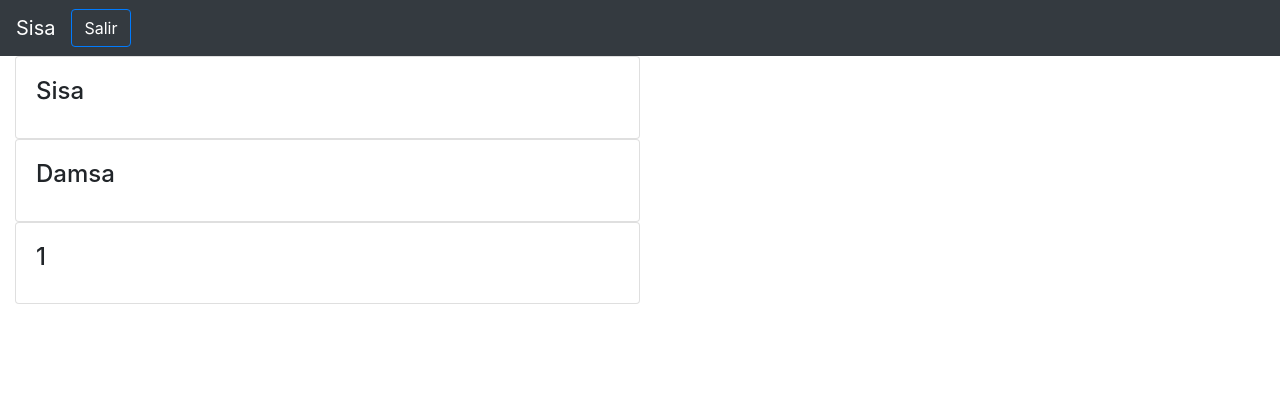
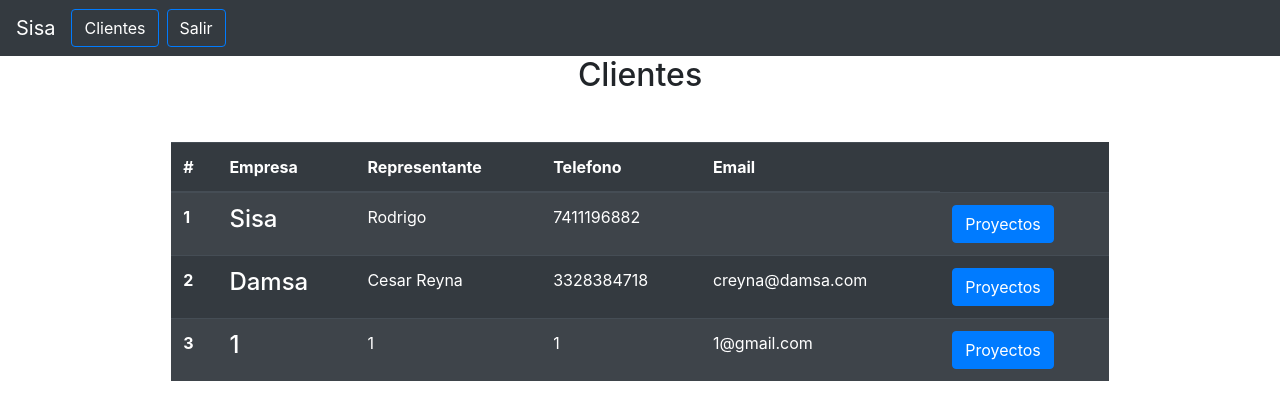
Before and after one commit to RoodrigoRoot/Projects-Sisa, a Django app: page /clientes/ in a window 1280 px wide. Shown: the top 420 px of the page. Run offline with Django 3.2, Linux system fonts and the light colour scheme; a user stored in the database is signed in; data comes from the database, SQL or seed files in the repository; both versions use the stored data as it was after the commit; some libraries are stand-ins or nearby versions.

Commit message:
Table customer Finished

```diff
--- a/Customer/models.py
+++ b/Customer/models.py
@@ -8,7 +8,8 @@ class Customer(models.Model):
     name_bussines = models.CharField(("Empresa"), blank=False, max_length=15)
     representative = models.CharField(("Representante"), max_length=50)
     phone = models.CharField(("Telefono"), max_length=15)
-
+    email = models.EmailField(max_length=200)
+    created_at = models.DateField(auto_now=True, auto_now_add=False)
     def __str__(self):
         return self.name_bussines
 
--- a/Customer/templates/customer_list.html
+++ b/Customer/templates/customer_list.html
@@ -2,17 +2,33 @@
 
 {% block content %}
 <div class="">
-        {% for customer in customer_list %}
-            <div class="w-50" >
+    <p class="h2 text-center mb-5">Clientes</p>
+    <table class="table table-dark table-striped table-hover  mx-auto w-75">
+        <thead>
+            <tr>
+                <th scope="col">#</th>
+                <th scope="col">Empresa</th>
+                <th scope="col">Representante</th>
+                <th scope="col">Telefono</th>
+                <th scope="col">Email</th>
+            </tr>
+        </thead>
+        <tbody>
 
-                <div class="card">
-                    <div class="card-body">
-                        <h4 class="card-title">{{customer.name_bussines}}</h4>
-                    </div>
-                </div>
+            {% for customer in customer_list %}
 
-            </div>
-        {% endfor%}
+            <tr>
+                <th scope="row">{{customer.pk}}</th>
+                <td><h4>{{customer.name_bussines}}</h4></td>
+                <td>{{customer.representative}}</td>
+                <td>{{customer.phone}}</td>
+                <td>{{customer.email}}</td>
+                <td><a href="{% url 'index' %}" class="btn btn-primary">Proyectos</a></td>
+            </tr>
+
+            {% endfor%}
+        </tbody>
+    </table>
 </div>
 
 {% endblock  %}
--- a/templates/base.html
+++ b/templates/base.html
@@ -10,6 +10,14 @@
     <link rel="stylesheet" type="text/css" href="{% static 'css/register.css' %}">
     <title>{% block title %} {% endblock %}</title>
 </head>
+<style>
+    #cards:hover{
+
+        -webkit-box-shadow: 3px 1px 15px 3px rgba(0,0,0,0.75);
+        -moz-box-shadow: 3px 1px 15px 3px rgba(0,0,0,0.75);
+        box-shadow: 3px 1px 15px 3px rgba(0,0,0,0.75);
+    }
+</style>
 <body>
    {% include 'nav.html' %}
     <div class="container-fluid">
--- a/templates/nav.html
+++ b/templates/nav.html
@@ -2,7 +2,8 @@
   <a class="navbar-brand" href="{% url 'index' %}">Sisa</a>
 
   {% if user.is_authenticated %}
-      <a href="{% url 'logout' %}" class="mr-2 btn btn-outline-primary text-white">Salir</a>
+    <a href="{% url 'customers' %}" class="mr-2 btn btn-outline-primary text-white">Clientes</a>
+    <a href="{% url 'logout' %}" class="mr-2 btn btn-outline-primary text-white">Salir</a>
 
   {% else %}
       <a href="{% url 'login' %}" class="mr-2 btn btn-outline-primary text-white">Login</a>
```
Also changed, not shown: Customer/migrations/0003_customer_email.py (added), Customer/migrations/0004_customer_created_at.py (added), db.sqlite3, templates/search.html (added).
